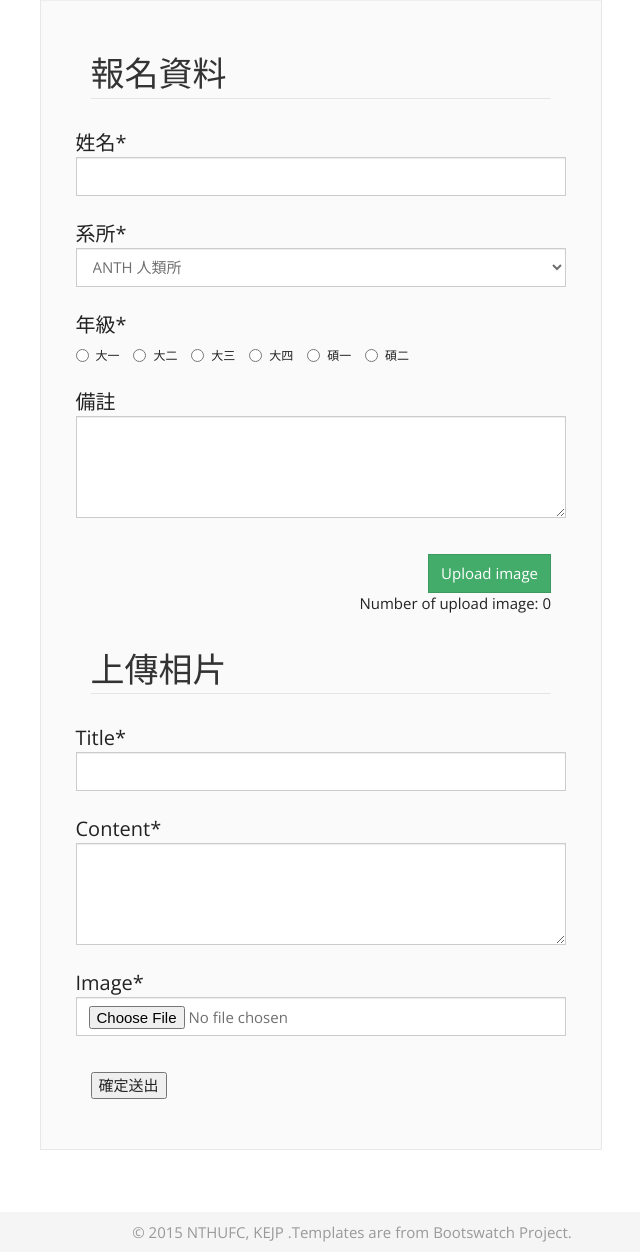
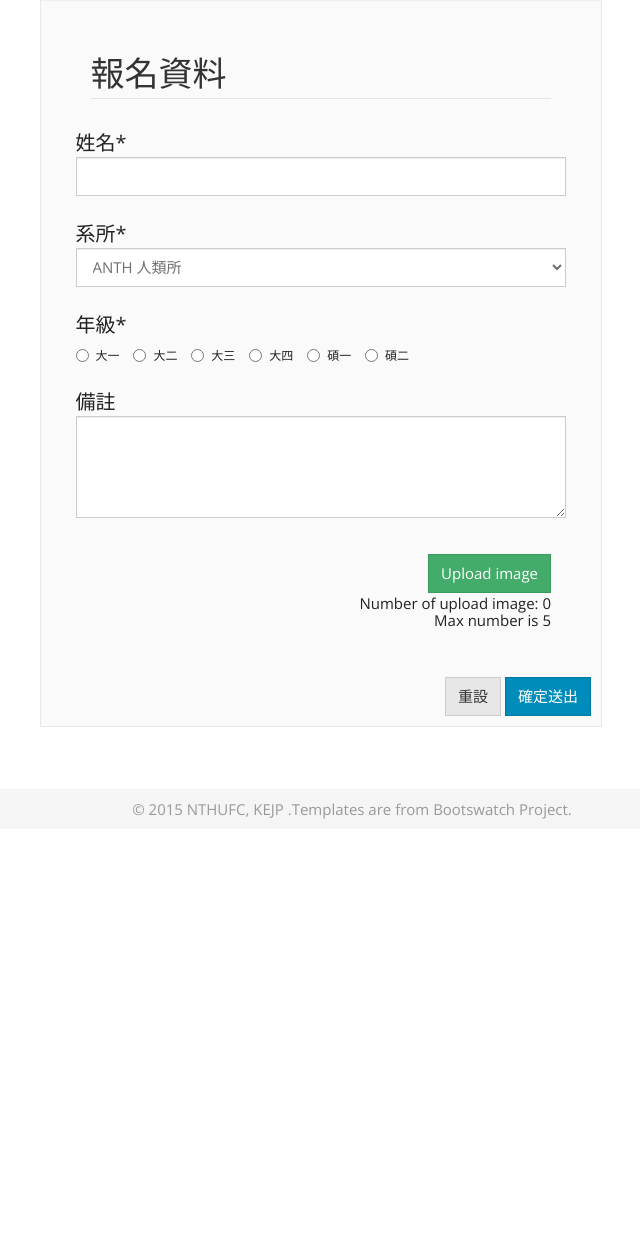
Before and after one commit to octopopo/NTHUFC, a Django app: page /participate/ in a window 1280 px wide. Shown: the part 69-1322 px from the top of the page, without its empty margins (288-928 px from the left). After the commit the page ends 888 px from the top, so only its background shows below. Run offline with Django 3.2, Linux system fonts and the light colour scheme; some libraries are stand-ins or nearby versions.

Commit message:
finish basic participate form

```diff
--- a/index/static/css/participate.css
+++ b/index/static/css/participate.css
@@ -10,10 +10,13 @@ legend {
   width: 45%;
   margin-left: 25%;
   padding: 50px;
+  padding-bottom: 10px;
 }
 
-.submit-btn {
+#submit-btn {
   text-align: right;
+  position: relative;
+  left: 40px;
 }
 
 #image-title {
@@ -30,3 +33,7 @@ legend {
 .modal-body {
   padding-bottom: 0px;
 }
+
+.image-form {
+  display: none;
+}
--- a/index/static/js/upload.js
+++ b/index/static/js/upload.js
@@ -1,20 +1,21 @@
 var imgNumber = 0;
 var currentImgID = 0;
 
+//check img number whether exceed 5
 function checkImgNumber() {
     if(imgNumber <= 4){
         $('#image-Modal').modal('toggle');
     }
     else{
-        $('#error-Modal').modal('show');
-        $('#error-txt').text('Max photo number is five!');
+        $('#msg-Modal').modal('show');
+        $('#msg-txt').text('Max photo number is five!');
     }
 }
 
 function selectImg(){
-    document.getElementById("id_nested-0-image").click();
+    document.getElementById('id_nested-'+currentImgID+'-image').click();
     $(document).ready(function(){
-        $('#id_nested-0-image').change(function(e){
+        $('#id_nested-'+currentImgID+'-image').change(function(e){
             var fileName = e.target.files[0].name;
             alert('The file "' + fileName +  '" has been selected.');
             $('#select-txt').val(fileName);
@@ -27,13 +28,37 @@ function setImgInfo() {
     $('#image-Modal').modal('toggle');
     var title = $('#img-title').val();
     var content = $('#img-content').val();
-    $('#id_nested-0-title').val(title);
-    $('#id_nested-0-content').val(content);
+    $('#id_nested-'+currentImgID+'-title').val(title);
+    $('#id_nested-'+currentImgID+'-content').val(content);
 
     //clean after close modal
     $('#img-title').val('');
     $('#img-content').val('');
     $('#select-txt').val('');
     imgNumber = imgNumber + 1;
+    currentImgID = currentImgID + 1;
     $('#img-number').text('Number of upload image: '+imgNumber);
 }
+
+function resetPopup(){
+    //clean img modal
+    document.getElementById("popup-img-form").reset();
+
+    //clean the actual img url
+    $('#id_nested-'+currentImgID+'-image').val('');
+}
+
+function resetParticipateForm(){
+    imgNumber = 0;
+    currentImgID = 0;
+    $('#img-number').text('Number of upload image: '+imgNumber);
+}
+
+//check img number whether is 0
+function submitCheck(){
+    if(imgNumber == 0){
+        $('#msg-Modal').modal('show');
+        $('#msg-txt').text('At least submit one photo!');
+        return false;
+    }
+}
--- a/index/templates/index/base.html
+++ b/index/templates/index/base.html
@@ -48,13 +48,13 @@
     </nav>
     <center>
       <!-- Modal -->
-      <div class="modal fade" id="error-Modal" role="dialog">
+      <div class="modal fade" id="msg-Modal" role="dialog">
         <div class="modal-dialog">
           <!-- Modal content-->
           <div class="modal-content">
             <div class="modal-header" id="alert-modal">
               <button type="button" class="close" data-dismiss="modal">&times;</button>
-              <h4 class="modal-title"><strong id="error-txt"></strong></h4>
+              <h4 class="modal-title"><strong id="msg-txt"></strong></h4>
             </div>
           </div>
         </div>
@@ -63,8 +63,8 @@
     <script>
       function checkLogin(){
         //if not login
-        //$('#error-Modal').modal('show');
-        //$('#error-txt').text('You should login first!');
+        //$('#msg-Modal').modal('show');
+        //$('#msg-txt').text('You should login first!');
         //else
         $("#participate").attr("href", "{% url 'index:participate' %}");
       }
--- a/index/templates/index/participate.html
+++ b/index/templates/index/participate.html
@@ -18,10 +18,14 @@
     <div style="text-align: right">
       <input type="button" class="btn btn-success" value="Upload image" onclick="checkImgNumber();">
       <p id="img-number">Number of upload image: 0</p>
+      <p style="position: relative;top: -15px;">Max number is 5</p>
     </div>
     <br>
     {% crispy formset formset.form.helper %}
-    <input class="submit" type="submit" value="確定送出">
+    <div id="submit-btn">
+      <input class="btn btn-default" type="reset" value="重設" onclick="resetParticipateForm();">
+      <input class="btn btn-primary" type="submit" value="確定送出" onclick="return submitCheck();">
+    </div>
   </form>
 </div>
 
@@ -34,7 +38,7 @@
         <h3 class="modal-title" id="image-ModalLabel">Upload image</h3>
       </div>
       <div class="modal-body">
-        <form>
+        <form id="popup-img-form">
           <div class="form-group">
             <label for="img-title" class="control-label">Title:</label>
             <input type="text" class="form-control" id="img-title">
@@ -51,6 +55,7 @@
         </form>
       </div>
       <div class="modal-footer">
+        <button type="button" class="btn btn-default" onclick="resetPopup();">Cancel</button>
         <button type="button" class="btn btn-primary" onclick="setImgInfo();">OK</button>
       </div>
     </div>
--- a/index/views.py
+++ b/index/views.py
@@ -19,10 +19,14 @@ def participate(request, id_account=None):
     title = 'Participate'
     if id_account is None:
         account = Account()
-        PhotoInlineFormSet = inlineformset_factory(Account, Photo, form=PhotoCreationForm, extra=1, can_delete=False)
+        PhotoInlineFormSet = inlineformset_factory(Account, Photo,
+            form=PhotoCreationForm, max_num=5, validate_max=True,
+            min_num=1, validate_min=True, extra=2, can_delete=False)
     else:
         account = Account.objects.get(pk=id_account)
-        PhotoInlineFormSet = inlineformset_factory(Account, Photo, form=PhotoCreationForm, extra=1, can_delete=True)
+        PhotoInlineFormSet = inlineformset_factory(Account, Photo,
+            form=PhotoCreationForm, max_num=5, validate_max=True,
+            min_num=1, validate_min=True, extra=2, can_delete=True)
 
 
     if request.method == "POST":
```
